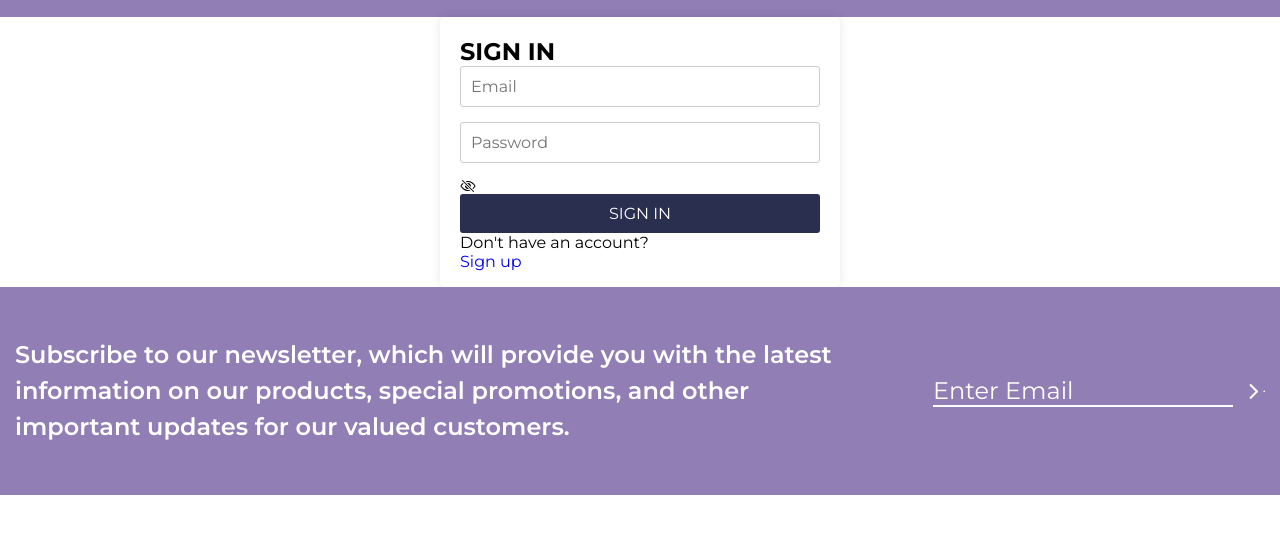
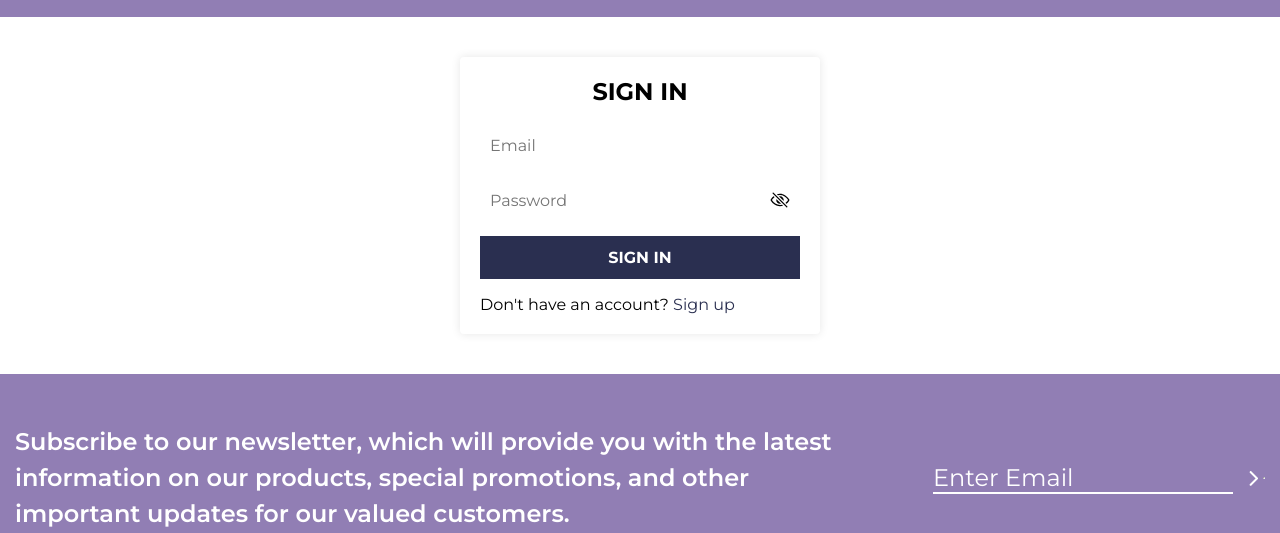
Before and after one commit to yuiawen/sneakers-website, a plain HTML site: page login-page.html in a window 1280 px wide. Shown: the part 135-668 px from the top of the page. Drawn offline with nearby package versions, Linux system fonts and the light colour scheme.

Commit message:
Update style.css

```diff
--- a/assets/css/style.css
+++ b/assets/css/style.css
@@ -1274,9 +1274,7 @@ a.footer-link:is(:hover, :focus) {
  * #MEDIA QUERIES
 \*-----------------------------------*/
 
-/**
- * responsive for larger than 575px screen
- */
+/*** responsive for larger than 575px screen */
 
 @media (min-width: 575px) {
   /**
@@ -1291,9 +1289,7 @@ a.footer-link:is(:hover, :focus) {
     --fs-1: 4rem;
   }
 
-  /**
-   * REUSED STYLE
-   */
+  /*** REUSED STYLE */
 
   .container {
     max-width: 650px;
@@ -1305,25 +1301,19 @@ a.footer-link:is(:hover, :focus) {
     min-width: calc(50% - 12.5px);
   }
 
-  /**
-   * HERO
-   */
+  /*** HERO */
 
   .hero-text {
     font-size: var(--fs-7);
   }
 
-  /**
-   * PRODUCTS
-   */
+  /*** PRODUCTS */
 
   .product-list {
     grid-template-columns: 1fr 1fr;
   }
 
-  /**
-   * CTA
-   */
+  /*** CTA */
 
   .cta-card {
     text-align: left;
@@ -1337,17 +1327,13 @@ a.footer-link:is(:hover, :focus) {
     margin-inline: 0;
   }
 
-  /**
-   * INSTA POST
-   */
+  /*** INSTA POST */
 
   .insta-post-list .insta-post-item {
     min-width: 25%;
   }
 
-  /**
-   * FOOTER
-   */
+  /*** FOOTER */
 
   .footer-brand .logo {
     margin-bottom: 0;
@@ -1366,9 +1352,7 @@ a.footer-link:is(:hover, :focus) {
   }
 }
 
-/**
- * responsive for larger than 768px screen
- */
+/*** responsive for larger than 768px screen */
 
 @media (min-width: 768px) {
   /**
@@ -1474,9 +1458,7 @@ a.footer-link:is(:hover, :focus) {
     min-width: calc(33.33% - 16.66px);
   }
 
-  /**
-   * HEADER
-   */
+  /*** HEADER */
 
   .nav-open-btn,
   .nav-close-btn,
@@ -1539,25 +1521,19 @@ a.footer-link:is(:hover, :focus) {
     right: -12px;
   }
 
-  /**
-   * HERO
-   */
+  /*** HERO */
 
   .hero {
     height: 480px;
   }
 
-  /**
-   * PRODUCTS
-   */
+  /*** PRODUCTS */
 
   .product-list {
     grid-template-columns: repeat(3, 1fr);
   }
 
-  /**
-   * CTA
-   */
+  /*** CTA */
 
   .cta-list {
     grid-template-columns: 1fr 1fr;
@@ -1568,9 +1544,7 @@ a.footer-link:is(:hover, :focus) {
     padding-inline: 50px;
   }
 
-  /**
-   * SPECIAL
-   */
+  /*** SPECIAL */
 
   .special-banner {
     min-width: calc(33.33% - 25px);
@@ -1584,44 +1558,32 @@ a.footer-link:is(:hover, :focus) {
     min-width: calc(50% - 12.5px);
   }
 
-  /**
-   * INSTA POST
-   */
+  /*** INSTA POST */
 
   .insta-post-list .insta-post-item {
     min-width: 16.666%;
   }
 }
 
-/**
- * responsive for larger than 1200px screen
- */
+/*** responsive for larger than 1200px screen */
 
 @media (min-width: 1200px) {
-  /**
-   * CUSTOM PROPERTY
-   */
+  /*** CUSTOM PROPERTY */
 
   :root {
-    /**
-     * typography
-     */
+    /*** typography */
 
     --fs-1: 5rem;
     --fs-2: 3.6rem;
   }
 
-  /**
-   * REUSED STYLE
-   */
+  /*** REUSED STYLE*/
 
   .container {
     max-width: 1280px;
   }
 
-  /**
-   * HERO
-   */
+  /*** HERO*/
 
   .hero {
     height: 580px;
@@ -1636,17 +1598,13 @@ a.footer-link:is(:hover, :focus) {
     max-width: 50ch;
   }
 
-  /**
-   * PRODUCTS
-   */
+  /*** PRODUCTS*/
 
   .product-list {
     grid-template-columns: repeat(4, 1fr);
   }
 
-  /**
-   * SPECIAL
-   */
+  /*** SPECIAL*/
 
   .special-banner {
     min-width: calc(25% - 25px);
@@ -1660,9 +1618,7 @@ a.footer-link:is(:hover, :focus) {
     --fs-4: 2.4rem;
   }
 
-  /**
-   * SERVICE
-   */
+  /*** SERVICE */
 
   .service-item {
     width: 275px;
@@ -1677,9 +1633,7 @@ a.footer-link:is(:hover, :focus) {
     --fs-6: 2rem;
   }
 
-  /**
-   * INSTA POST
-   */
+  /*** INSTA POST*/
 
   .insta-post {
     padding-block-end: 0;
@@ -1693,9 +1647,7 @@ a.footer-link:is(:hover, :focus) {
     padding: 10px 0px 10px;
   }
 
-  /**
-   * FOOTER
-   */
+  /*** FOOTER */
 
   .footer-link-box {
     grid-template-columns: repeat(5, 1fr);
@@ -1966,53 +1918,128 @@ a.footer-link:is(:hover, :focus) {
 
 
 /* login */
+.login-section{
+  padding: 40px 0px 40px;
+}
 .login-account {
+  max-width: 360px;
+  margin: 0px auto;
+  padding: 20px;
+  background-color: #fff;
+  border-radius: 4px;
+  box-shadow: 0 0 10px rgba(0, 0, 0, 0.1);
+}
+
+.login-account h1 {
+  font-size: var(--fs-3);
+  margin-bottom: 20px;
+  text-align: center;
+}
+
+.login-account form {
+  display: flex;
+  flex-direction: column;
+}
+
+.login-account label {
+  margin-bottom: 8px;
+  font-weight: bold;
+}
+
+.login-account input[type="text"],
+.login-account input[type="email"],
+.login-account input[type="password"],
+.login-account input[type="date"],
+.login-account select {
+  margin-bottom: 16px;
+  padding: 10px;
+  border: none;
+  border-radius: 4px;
+  font-size: var(--fs-6);
   width: 100%;
-  height: 270px;
-  padding: 15px;
-  max-width: 400px;
-  margin: 0 auto;
-  background-color: #fff;
-  padding: 20px;
-  border-radius: 5px;
-  box-shadow: 0 0 10px rgba(0, 0, 0, 0.1);
-}
-
-.login-title {
-  text-align: center;
-  margin-bottom: 10px;
-}
-
-label {
+  box-sizing: border-box;
+}
+
+.password-field {
+  position: relative;
+}
+
+#showPassword {
+  position: absolute;
+  top: 35%;
+  right: 10px;
+  transform: translateY(-50%);
+  font-size: 20px;
+  cursor: pointer;
+}
+
+.input-hidden {
+  display: none;
+}
+
+.input-visible {
   display: block;
-  margin-bottom: 10px;
-}
-
-.login-account input[type="email"],
-input[type="password"] {
-  width: 100%;
-  padding: 10px;
-  border: 1px solid #ccc;
-  border-radius: 3px;
-  margin-bottom: 15px;
-}
-
-input[type="submit"] {
-  width: 100%;
-  padding: 10px;
+}
+
+.login-account input[type="submit"] {
   background-color: var(--dark-purple);
+  color: white;
   border: none;
-  color: #fff;
-  font-size: 16px;
+  padding: 12px;
+  font-size: var(--fs-6);
+  font-weight: bold;
   cursor: pointer;
-  border-radius: 3px;
-
-}
-
-input[type="submit"]:hover {
+  transition: background-color 0.3s ease;
+}
+
+.login-account input[type="submit"]:hover {
   background-color: var(--purple);
 }
 
+.login-link {
+  margin-top: var(--fs-6);
+  text-align: left;
+}
+
+.login-link a {
+  color: var(--purple);
+  text-decoration: none;
+  display: inline-flex;
+}
+
+
+.signup-link {
+  margin-top: var(--fs-6);
+  text-align: left;
+  white-space: nowrap;
+}
+
+.signup-link p {
+  margin: 0;
+}
+
+.signup-link a {
+  color: var(--dark-purple);
+  text-decoration: none;
+  display: inline-flex;
+}
+
+
+/* Media Queries for Responsive Design */
+
+@media screen and (max-width: 480px) {
+  .login-account {
+    max-width: 300px;
+  }
+
+  h1 {
+    font-size: 20px;
+  }
+
+  input[type="submit"] {
+    font-size: 14px;
+  }
+}
 
 
 /*-----------------------------------*\
@@ -2612,6 +2639,8 @@ th:last-child {
   line-height: 1.5;
 }
 
+/* Responsive for iphone */
+
 @media only screen and (min-device-width: 375px) and (max-device-width: 428px) and (orientation: portrait) {
   .hero-section {
     display: flex;
@@ -2903,4 +2932,20 @@ th:last-child {
   .cta-list h4 {
     font-size: var(--fs-5);
   }
-}
+  .login-account {
+    max-width: 320px;
+    margin: 0px auto;
+    padding: 15px;
+  }
+
+  .login-account h1 {
+    font-size: var(--fs-4);
+    margin-bottom: 15px;
+  }
+
+  .login-account input[type="submit"] {
+    font-size: var(--fs-7);
+    padding: 10px;
+  }
+
+}
```
